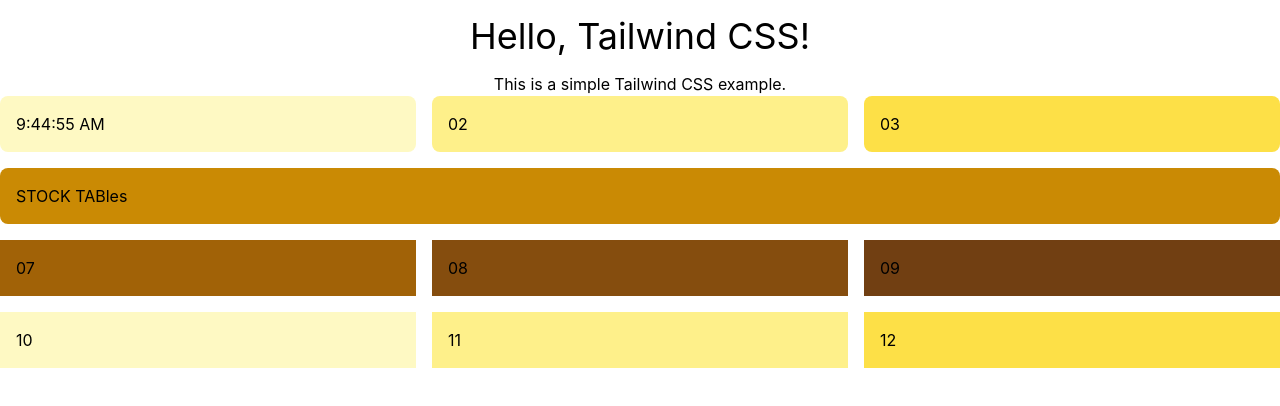
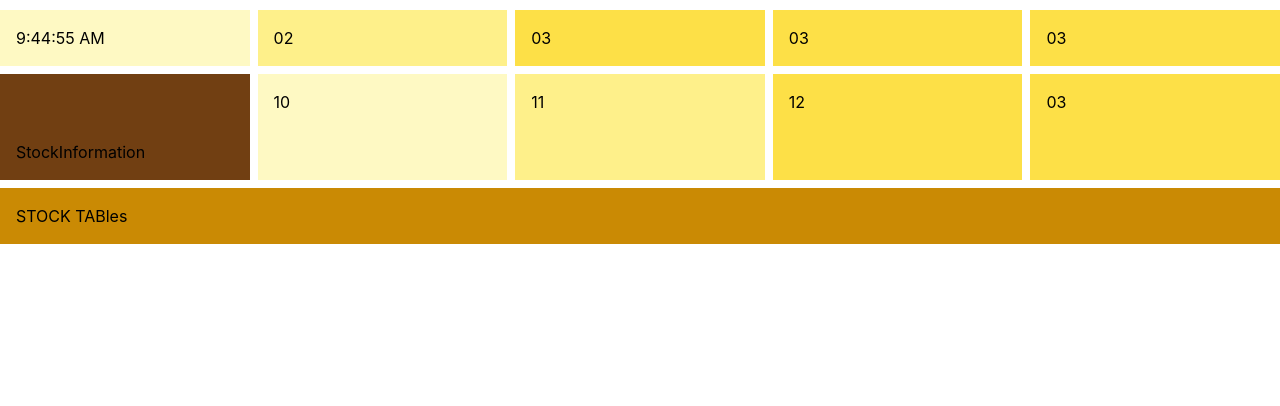
Before and after one commit to Charlie-J-Martin/lambda-simple-trading-bot, a React (Create React App) app in the folder packages/frontend/: page / in a window 1280 px wide. Shown: the top 406 px of the page. Built offline with nearby package versions, Linux system fonts and the light colour scheme; the HTML template or start-up script is replaced by a standard one.

Commit message:
Refactor frontend code and update file extensions (#19)

```diff
--- a/packages/frontend/src/App.css
+++ b/packages/frontend/src/App.css
@@ -1,38 +1,7 @@
-.App {
-  text-align: center;
+body {
+  background-color: #ffffff; /* Replace this color with your desired background color */
 }
 
-.App-logo {
-  height: 40vmin;
-  pointer-events: none;
+.app-container {
+  padding-top: 10px;
 }
-
-@media (prefers-reduced-motion: no-preference) {
-  .App-logo {
-    animation: App-logo-spin infinite 20s linear;
-  }
-}
-
-.App-header {
-  background-color: #282c34;
-  min-height: 100vh;
-  display: flex;
-  flex-direction: column;
-  align-items: center;
-  justify-content: center;
-  font-size: calc(10px + 2vmin);
-  color: white;
-}
-
-.App-link {
-  color: #61dafb;
-}
-
-@keyframes App-logo-spin {
-  from {
-    transform: rotate(0deg);
-  }
-  to {
-    transform: rotate(360deg);
-  }
-}
--- a/packages/frontend/src/App.jsx
+++ b/packages/frontend/src/App.jsx
@@ -1,30 +1,35 @@
 import React from 'react';
 import './index.css';
+import './App.css';
 import Clock from './components/clock/clock';
+import StockInformation from './components/StockInformation/StockInformation';
 
 const App = () => {
   return (
     <>
-      <h1 className='text-4xl text-center mt-4'>Hello, Tailwind CSS!</h1>
-      <p className='text-center mt-4'>This is a simple Tailwind CSS example.</p>
+      {/* <h1 className='text-4xl text-center mt-4'>Hello, Tailwind CSS!</h1> */}
+      {/* <p className='text-center mt-4'>This is a simple Tailwind CSS example.</p> */}
 
+      <div className='app-container'>
         <div className='container mx-auto'>
-        <div className='grid grid-cols-3 gap-4'>
-          <div className='bg-yellow-100 p-4 rounded-lg'>
+          <div className='grid grid-cols-5 gap-2'>
+            <div className='bg-yellow-100 p-4'>
               <Clock />
             </div>
-          <div className='bg-yellow-200 p-4 rounded-lg'>02</div>
-          <div className='bg-yellow-300 p-4 rounded-lg'>03</div>
+            <div className='bg-yellow-200 p-4'>02</div>
+            <div className='bg-yellow-300 p-4'>03</div>
+            <div className='bg-yellow-300 p-4'>03</div>
+            <div className='bg-yellow-300 p-4'>03</div>
             {/* <div className='bg-yellow-500 p-4'>05</div> */}
-          <div className='col-span-3 bg-yellow-600 p-4 rounded-lg'>
-            STOCK TABles
+            <div className='bg-yellow-900 p-4'>
+              <StockInformation />
             </div>
-          <div className='bg-yellow-700 p-4'>07</div>
-          <div className='bg-yellow-800 p-4'>08</div>
-          <div className='bg-yellow-900 p-4'>09</div>
             <div className='bg-yellow-100 p-4'>10</div>
             <div className='bg-yellow-200 p-4'>11</div>
             <div className='bg-yellow-300 p-4'>12</div>
+            <div className='bg-yellow-300 p-4'>03</div>
+            <div className='col-span-5 bg-yellow-600 p-4'>STOCK TABles</div>
+          </div>
         </div>
       </div>
     </>
--- /dev/null
+++ b/packages/frontend/src/components/StockInformation/StockInformation.css
@@ -0,0 +1,3 @@
+.stockinformation-container {
+  margin-top: 50px;
+}
--- /dev/null
+++ b/packages/frontend/src/components/StockInformation/StockInformation.jsx
@@ -0,0 +1,8 @@
+import React from 'react';
+import './StockInformation.css';
+
+const StockInformation = () => {
+  return <div className='stockinformation-container'>StockInformation</div>;
+};
+
+export default StockInformation;
--- a/packages/frontend/src/components/clock.jsx
+++ /dev/null
@@ -1,19 +0,0 @@
-import React, { useState, useEffect } from 'react';
-
-const Clock = () => {
-  const [time, setTime] = useState(new Date());
-
-  useEffect(() => {
-    const timer = setInterval(() => {
-      setTime(new Date());
-    }, 1000);
-
-    return () => {
-      clearInterval(timer);
-    };
-  }, []);
-
-  return <div>{time.toLocaleTimeString()}</div>;
-};
-
-export default Clock;
```
Lines whose indentation alone changed are shown as unchanged.
